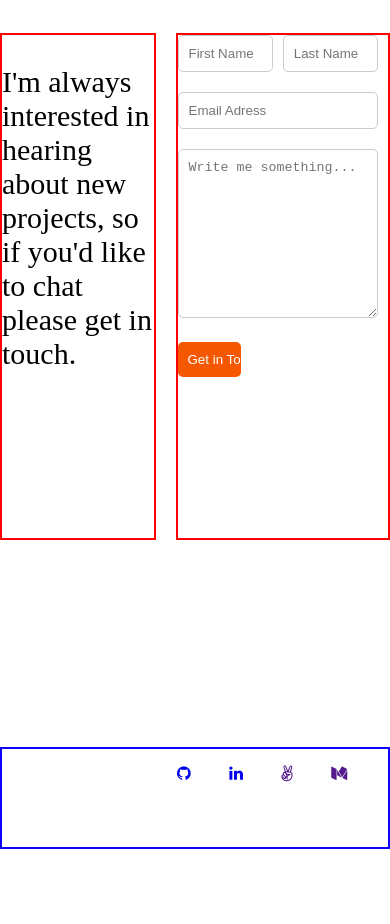
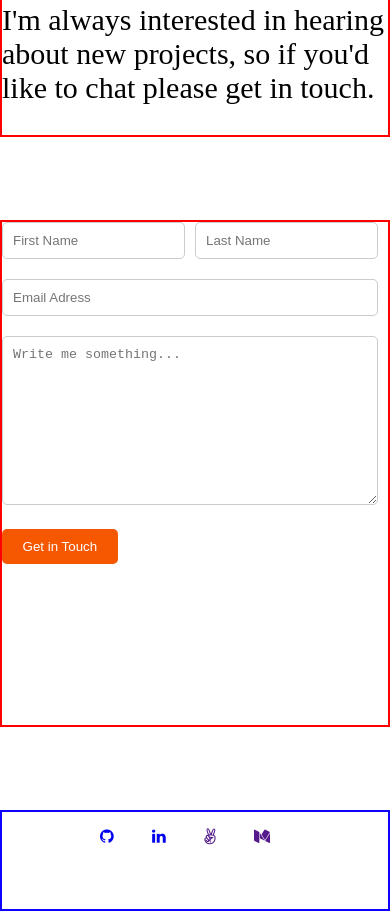
Before and after one commit to yared-abera/portifolio_project, a website: page index.html in a window 390 px wide. Shown: the part 6433-7357 px from the top of the page. Drawn offline with Linux system fonts and the light colour scheme.

Commit message:
addition of the contact form mobile version css

```diff
--- a/home.css
+++ b/home.css
@@ -438,41 +438,47 @@ hr {
   width: 30%;
 }
 
+.contact-adress-links ul {
+  display: flex;
+  gap: 70%;
+  margin-left: 35%;
+  list-style-type: none;
+}
+
 #about-section-list ul {
   list-style-type: none;
   padding-left: 0%;
 }
 
 /* style for contact forms */
- .contact-forms{
+.contact-forms {
   display: flex;
   height: 120vh;
   gap: 1% 5%;
   align-items: center;
   flex-wrap: wrap;
-
 }
 
- .contact-form-content{
+.contact-form-content {
   height: 50%;
 }
- #contact-text{
+
+#contact-text {
   width: 40%;
   font-size: 30px;
   border: 2px solid red;
 }
 
- .contact-form{
-  width:100%;
+.contact-form {
+  width: 100%;
 }
- #form-container
-{
+
+#form-container {
   display: flex;
   justify-content: center;
   width: 55%;
   border: 2px solid red;
   padding: 0%;
-
 }
 
 .form-row {
@@ -489,7 +495,6 @@ hr {
   flex: 2;
 }
 
-
 input[type="text"],
 input[type="email"],
 textarea {
@@ -499,7 +504,7 @@ textarea {
   border-radius: 5px;
 }
 
-#contact-textarea{
+#contact-textarea {
   height: 20vh;
 }
 
@@ -517,23 +522,16 @@ input[type="submit"]:hover {
   background-color: #0056b3;
 }
 
-.contact-adress-links{
+.contact-adress-links {
   border: 2px solid rgb(13, 0, 255);
-  flex-basis:100%;
+  flex-basis: 100%;
   height: 10%;
   position: relative;
   bottom: 0;
   display: flex;
+}
 
 
-}
-
-.contact-adress-links ul{
-   display: flex;
-   gap: 70%;
-   margin-left: 35%;
-   list-style-type: none;
-}
 
 /* style for mobile device */
 
@@ -663,14 +661,29 @@ input[type="submit"]:hover {
     display: flex;
     flex-direction: column; /* Stack list items vertically */
     align-items: center;
-
   }
 
-  .works-header hr{
-   margin-left:10%;
-   width:80%;
+  .works-header hr {
+    margin-left: 10%;
+    width: 80%;
   }
 
+  .contact-forms {
+    height: 120vh;
+  }
 
+  #contact-text {
+    width: 100%;
+    height: auto;
+  }
 
+  #form-container {
+    flex-wrap: wrap;
+    width: 100%;
   }
+
+  .contact-adress-links ul {
+    display: flex;
+    margin-left: 15%;
+  }
+}
```
Lines whose indentation alone changed are shown as unchanged.
